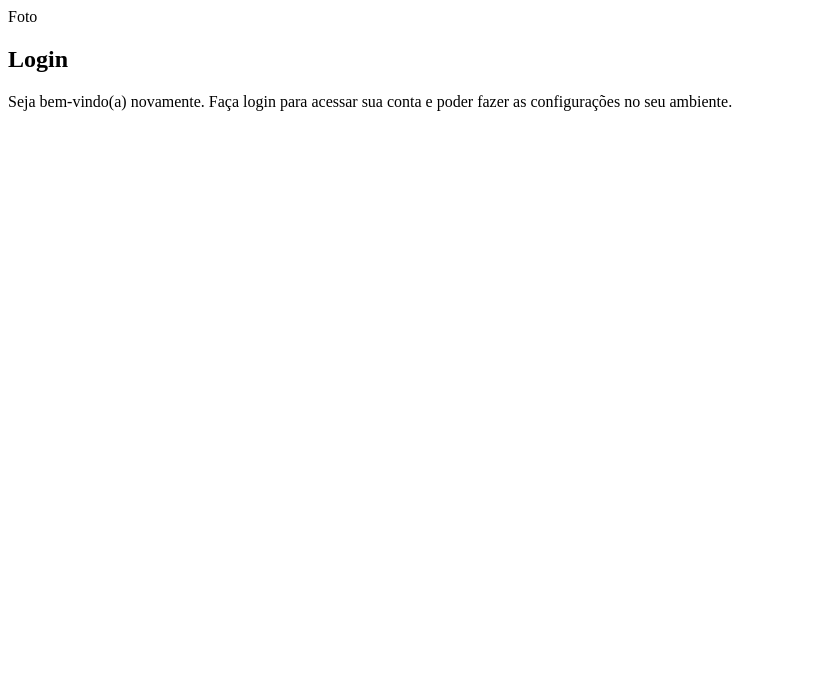
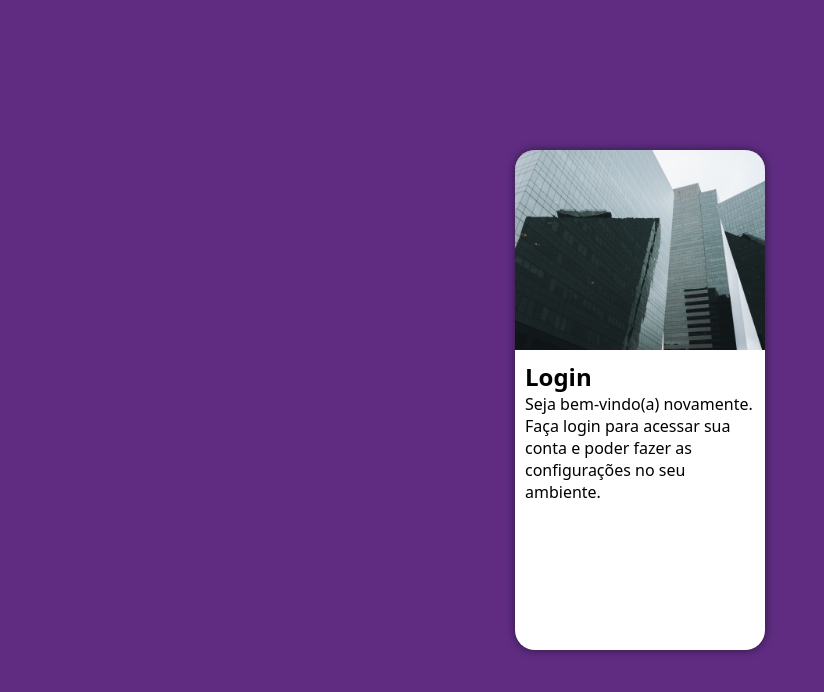
Before and after one commit to gustavodlb/projeto-login, a plain HTML site: page index.html in a window 1280 px wide. Shown: the whole page, without its empty margins (0-824 px from the left). Drawn offline with Linux system fonts and the light colour scheme.

Commit message:
começo dos estilos

```diff
--- a/estilos/style.css
+++ b/estilos/style.css
@@ -5,3 +5,47 @@
     Verde: #49a09d
     Lilás: #5f2c82
 */
+
+* {
+    font-family: system-ui, -apple-system, BlinkMacSystemFont, 'Segoe UI', Roboto, Oxygen, Ubuntu, Cantarell, 'Open Sans', 'Helvetica Neue', sans-serif;
+    padding: 0px;
+    margin: 0px;
+}
+
+body, html {
+    background-color: #5f2c82;
+    height: 100vh;
+    width: 100vw;
+}
+
+main {
+    position: relative;
+    height: 100vh;
+    width: 100vw;
+}
+
+section#login {
+    position: absolute;
+    top: 50%;
+    left: 50%;
+    transform: translate(-50%, -50%);
+    overflow: hidden;
+
+    background-color: white;
+    height: 500px;
+    width: 250px;
+    border-radius: 20px;
+    box-shadow: 0px 0px 10px rgba(0, 0, 0, 0.5);
+}
+
+section#login > div#imagem {
+    display: block;
+    background: #5f2c82 url('../imagens/predios.jpg') no-repeat left bottom;
+    background-size: cover;
+    height: 200px;
+}
+
+section#login > div#formulario {
+    display: block;
+    padding: 10px;
+}
--- a/index.html
+++ b/index.html
@@ -11,7 +11,7 @@
     <main>
         <section id="login">
             <div id="imagem">
-                Foto
+                <!-- Aqui vai a imagem nas CSS -->
             </div>
             <div id="formulario">
                 <h1>Login</h1>
```
